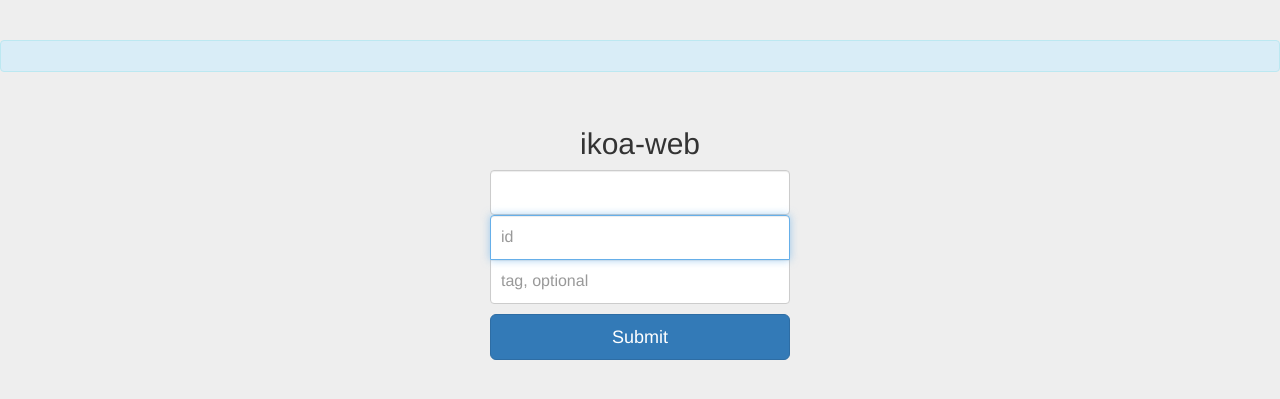
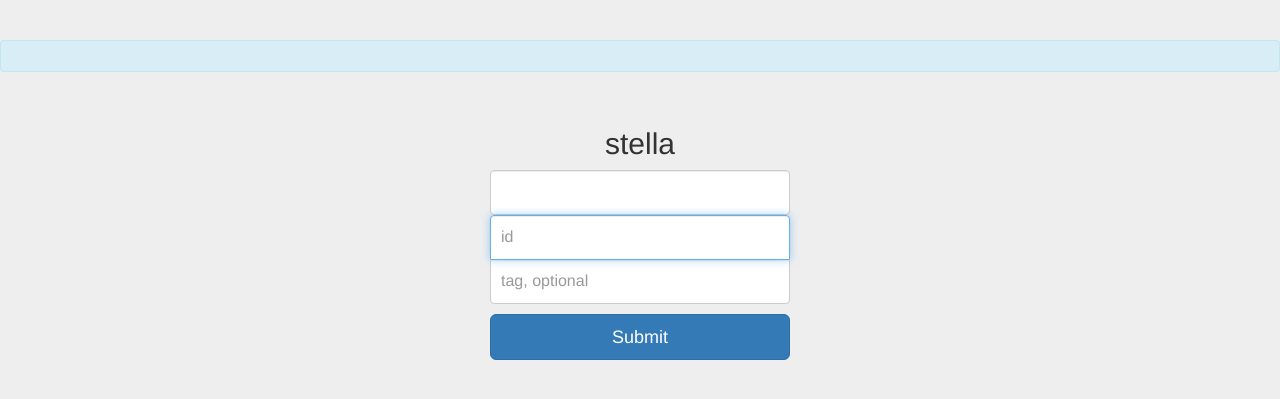
Before and after one commit to mason1901/ikoa-web, a Python web app: template webapp/templates/index.html in a window 1280 px wide. Shown: the top 399 px of the page. Run offline with Jinja, Linux system fonts and the light colour scheme; the template is opened without the code that fills it, so the values that code supplies are empty, except form fields; form fields are guessed from the names that the template uses; some libraries are stand-ins or nearby versions.

Commit message:
Update index.html

```diff
--- a/webapp/templates/index.html
+++ b/webapp/templates/index.html
@@ -19,7 +19,7 @@
 
     <div class="container">
         <form class="form-download" id="id-data" action="" method="post" novalidate>
-            <h2 class="form-download-heading">ikoa-web</h2>
+            <h2 class="form-download-heading">stella</h2>
             {{ form.csrf_token }}
             {{ form.id_type.label(class_="sr-only") }}
             {{ form.id_type(class_="form-control") }}
```
